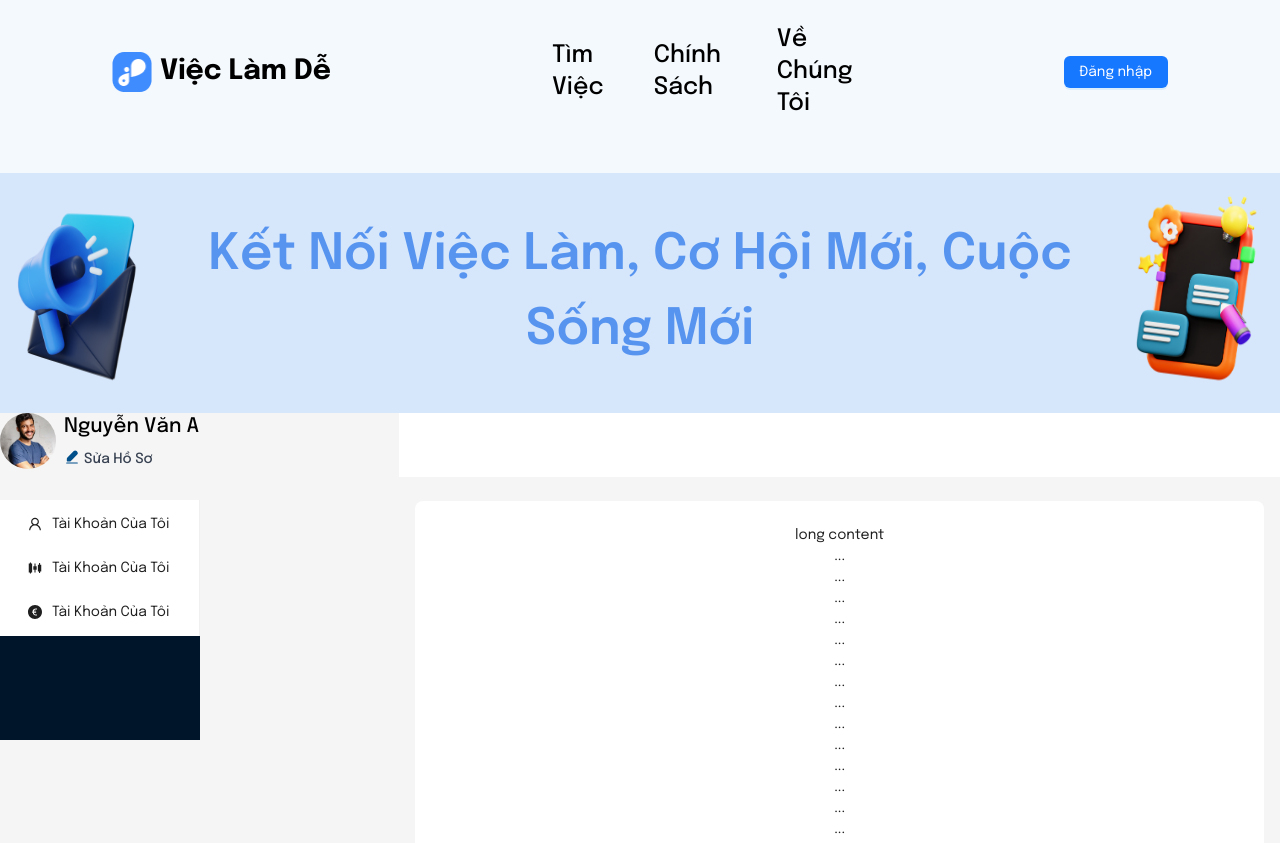
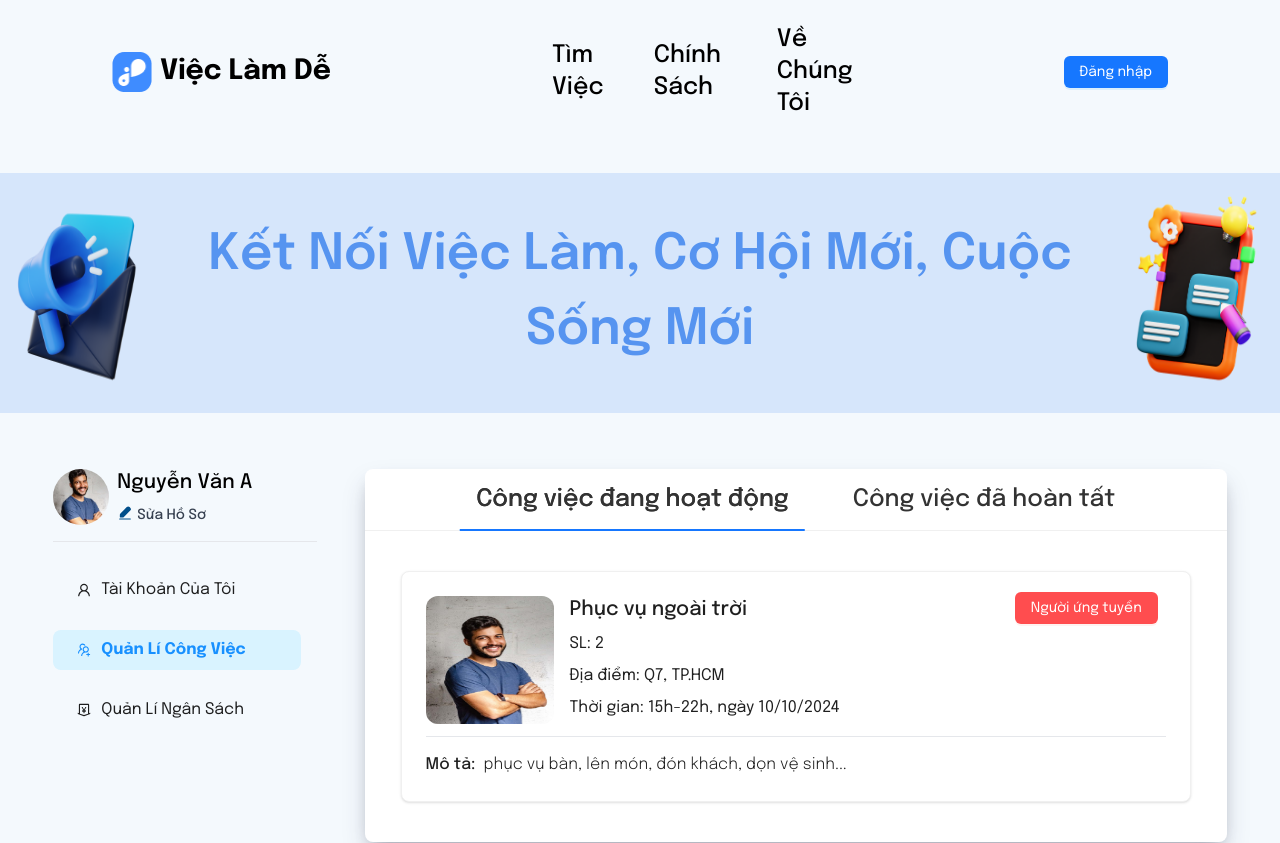
Before and after one commit to LamPhuongZ/FE-Hackathon-TypeScript, a React (Vite) app: page /profile-worker in a window 1280 px wide. Shown: the top 843 px of the page. Built offline with nearby package versions, Linux system fonts and the light colour scheme; a small style sheet from the web is missing.

Commit message:
feat: update profile hr

```diff
--- a/src/pages/ProfileWorkerPage/ProfileWorkerPage.scss
+++ b/src/pages/ProfileWorkerPage/ProfileWorkerPage.scss
@@ -0,0 +1,34 @@
+.custom-menu {
+  .ant-menu-item {
+    font-size: 16px;
+    font-weight: normal;
+    margin: 20px 0;
+  }
+
+  .ant-menu-item-selected {
+    background-color: #d9f3ff;
+    color: #1890ff;
+    font-weight: bold;
+  }
+
+  .ant-menu-item-icon {
+    font-size: 20px;
+  }
+}
+
+.custom-tab-label {
+    font-weight: 500;
+    font-size: 24px;
+    color: #333;
+    padding: 8px 16px;
+}
+
+.listworker-card{
+  background-color: #E7F8FF;
+}
+
+.skills{
+  border-radius: 12px;
+  background-color: #e8e8e8;
+  padding: 4px 8px;
+}
--- a/src/pages/ProfileWorkerPage/index.tsx
+++ b/src/pages/ProfileWorkerPage/index.tsx
@@ -1,140 +1,261 @@
+import React, { useState, useRef } from 'react';
+import { UserOutlined, UsergroupAddOutlined, MoneyCollectOutlined, ArrowLeftOutlined } from '@ant-design/icons';
+import type { MenuProps } from 'antd';
+import { Menu, Card, Button, Tabs } from 'antd';
+import "./ProfileWorkerPage.scss"
 import Ava from "../../assets/images/ava.jpg"
 import Edit from "../../assets/icons/edit.svg"
-// import User from "../../assets/icons/user.svg"
-// import Worker from "../../assets/icons/worker.svg"
-// import Money from "../../assets/icons/money.svg"
-// import Card from "../../components/card"
+import logoStar from "../../assets/icons/star.svg"
+import logoCheck from "../../assets/icons/check.svg"
+import Phone from "../../assets/icons/phone.svg"
+import Address from "../../assets/icons/address.svg"
+import Calendar from "../../assets/icons/calendar.svg"
 
 
+type MenuItem = Required<MenuProps>['items'][number];
 
-// export default function ProfileWorkerPage() {
-//     return (
-//       <div className="page-profile-worker w-11/12 custom-background m-auto flex gap-6 mt-14">
-//         <div className="col1 w-1/4 flex flex-col">
-//           <div className="col1-infor flex flex-row gap-2">
-//             <div className="w-14 h-14 overflow-hidden rounded-full">
-//               <img
-//                 src={Ava}
-//                 alt="Ảnh đại diện"
-//                 className="w-full h-full object-cover"
-//               />
-//             </div>
+const items: MenuItem[] = [
+  {
+    key: '1',
+    icon: <UserOutlined />,
+    label: 'Tài Khoản Của Tôi',
+  },
+  {
+    key: '2',
+    icon: <UsergroupAddOutlined />,
+    label: 'Quản Lí Công Việc',
+  },
+  {
+    key: '3',
+    icon: <MoneyCollectOutlined />,
+    label: 'Quản Lí Ngân Sách',
+  }
+];
 
-//             <div className="col1-infor-name flex flex-col gap-2">
-//               <h3 className="font-medium text-xl">Nguyễn Văn A</h3>
-//               <button className="flex gap-1 ">
-//                 <img src={Edit} alt="Chỉnh sửa icon" />
-//                 <p className="text-sm font-medium text-gray-700">Sửa Hồ Sơ</p>
-//               </button>
-//             </div>
-//           </div>
-//           <hr className="my-4" />
-//           <div className="flex flex-col gap-6 mt-4">
-//             <button className="flex flex-row gap-2">
-//               <img src={User} alt="Account" className="w-6 h-6" />
-//               <p className="text-xl font-normal">Tài Khoản Của Tôi</p>
-//             </button>
+const ProfileWorkerPage: React.FC = () => {
+  const [activeMenuItem, setActiveMenuItem] = useState('2');
+  const [activeTab, setActiveTab] = useState('1');
+  const [showApplicants, setShowApplicants] = useState(false);
+  const [selectedWorkerId, setSelectedWorkerId] = useState<string | null>(null);
+  const applicantsListRef = useRef<HTMLDivElement>(null);
 
-//             <button className="flex flex-row gap-2">
-//               <img src={Worker} alt="Worker" className="w-6 h-6" />
-//               <p className="text-xl font-medium text-blue-800 ">
-//                 {" "}
-//                 Quản Lí Công Việc
-//               </p>
-//             </button>
-
-//             <button className="flex flex-row gap-2">
-//               <img src={Money} alt="Money" className="w-6 h-6" />
-//               <p className="text-xl font-normal"> Quản Lí Ngân Sách</p>
-//             </button>
-//           </div>
-//         </div>
-//         <div className="col2 w-3/4 flex flex-col gap-10">
-//           <div className="col2-row1 bg-white w-full flex justify-evenly py-4">
-//             <button className="font-medium text-2xl bg-gray-300">
-//               Công việc đang hoạt động
-//             </button>
-//             <button className="font-medium text-2xl">
-//               Công việc đã hoàn tất
-//             </button>
-//           </div>
-//           <div className="col2-row2 bg-white py-10 ">
-//             <div className="w-11/12 flex flex-col m-auto relative">
-//               <Card width="100%" height="100%">
-//                 <div className="infor-work flex gap-4">
-//                   <img
-//                     src={Ava}
-//                     alt="Ảnh công việc"
-//                     className="rounded-xl w-32 h-32"
-//                   />
-//                   <div className="infor-work-detail flex flex-col gap-2">
-//                     <h1 className="text-xl font-medium">Phục vụ ngoài trời</h1>
-//                     <p>SL: 2</p>
-//                     <p>Địa điểm: Q7, TP.HCM</p>
-//                     <p>Thời gian: 15h-22h, ngày 10/10/2024</p>
-//                   </div>
-//                 </div>
-//                 <hr className="my-2" />
-//                 <div className="infor-work-detail2 flex gap-2">
-//                   <h3 className="text-base font-medium">Mô tả:</h3>
-//                   <p className="text-base font-light">
-//                     phục vụ bàn, lên món, đón khách, dọn vệ sinh...
-//                   </p>
-//                 </div>
-
-//                 {/* <Button className="bg-red-700 ">Người ứng tuyển</Button> */}
-
-//                 <button className="absolute translate-y-1/4 translate-x-full w-1/5 bg-red-500 rounded-xl py-1">
-//                   Người ứng tuyển
-//                 </button>
-//               </Card>
-//             </div>
-//           </div>
-//         </div>
-//       </div>
-//     );
-// }
-
-
-import React from "react";
-import {
-  EuroCircleFilled,
-SlidersFilled,
-  UserOutlined,
-} from "@ant-design/icons";
-import type { MenuProps } from "antd";
-import { Layout, Menu, theme } from "antd";
-
-const { Header, Content, Footer, Sider } = Layout;
-
-const siderStyle: React.CSSProperties = {
-  overflow: "auto",
-  height: "30%",
-  position: "absolute",
-  insetInlineStart: 0,
-  top: 500,
-  bottom: 0,
-  scrollbarWidth: "thin",
-  scrollbarColor: "unset",
+  const handleMenuClick: MenuProps['onClick'] = (e) => {
+    setActiveMenuItem(e.key);
   };
 
-const items: MenuProps["items"] = [
-  UserOutlined,
-  SlidersFilled,
-  EuroCircleFilled,
-].map((icon, index) => ({
-  key: String(index + 1),
-  icon: React.createElement(icon),
-  label: `Tài Khoản Của Tôi`,
-}));
+  const handleTabChange = (key: string) => {
+    setActiveTab(key);
+  };
 
-const App: React.FC = () => {
-  const {
-    token: { colorBgContainer, borderRadiusLG },
-  } = theme.useToken();
+  const handleApplicantsClick = () => {
+    setShowApplicants(true);
+  };
+
+  const handleSelectWorker = (workerId: string) => {
+    setSelectedWorkerId(workerId);
+  };
+
+  const handleGoBack = () => {
+    setSelectedWorkerId(null);
+    // Scroll to top of the applicants list after a short delay
+    setTimeout(() => {
+      applicantsListRef.current?.scrollIntoView({ behavior: 'smooth' });
+    }, 100);
+  };
+
+  const renderWorkerDetail = () => {
+    return (
+      <div className="page-detail-worker w-11/12 bg-white m-auto">
+        <div className="content-detail-worker w-full m-auto pt-10 pb-4 flex flex-col gap-5">
+          <Card className="w-full h-full border border-[#cacaca] rounded-[24px]">
+            <div className="flex flex-row items-center gap-6">
+              <div className="col1 w-28 h-28 overflow-hidden rounded-full">
+                <img
+                  src={Ava}
+                  alt="Ảnh đại diện"
+                  className="w-full h-full object-cover"
+                />
+              </div>
+              <div className="col2 flex flex-col gap-2">
+                <h1 className="font-semibold text-3xl">NGUYỄN VĂN A</h1>
+                <div className="flex flex-row gap-2">
+                  <img src={logoCheck} alt="Đã xác thực" className="w-6 h-6" />
+                  <p className="font-normal text-lg">Đã xác thực</p>
+                </div>
+              </div>
+              <div className="col3 ml-auto mr-4 flex gap-1 px-16 py-4 border rounded-xl shadow-lg shadow-blue-400 cursor-pointer">
+                <img src={Phone} alt="Điện thoại" />
+                <p className="text-xl font-semibold text-gray-600 ">
+                  123-456-789
+                </p>
+              </div>
+            </div>
+          </Card>
+          <Card className="w-full h-full border border-[#cacaca] rounded-[24px]">
+            <div className="flex flex-col gap-5">
+              <div className="row1 flex gap-4">
+                <div className="w-1/3">
+                  <h3 className="font-semibold text-lg mb-2">Ngày sinh</h3>
+                  <Card className="w-full border border-[#cacaca]">
+                    <p className="font-light text-base">10-10-2024</p>
+                  </Card>
+                </div>
+                <div className="w-2/3">
+                  <h3 className="font-semibold text-lg mb-2">Địa chỉ</h3>
+                  <Card className="w-full border border-[#cacaca] ">
+                    <p className="font-light text-base">
+                      123 Likelion, Q7, HoChiMinh
+                    </p>
+                  </Card>
+                </div>
+              </div>
+              <div className="row2 flex gap-4">
+                <div className="w-1/3">
+                  <h3 className="font-semibold text-lg mb-2">Đánh giá</h3>
+                  <Card className="w-full border border-[#cacaca] ">
+                    <div className="flex flex-row gap-2 items">
+                      <img src={logoStar} alt="Đánh giá" className="w-5 h-5" />
+                      <p className="font-light text-lg">4.0</p>
+                    </div>
+                  </Card>
+                </div>
+                <div className="w-2/3">
+                  <h3 className="font-semibold text-lg mb-2">Kỹ năng</h3>
+                  <Card className="w-full border border-[#cacaca] ">
+                    <div className="flex flex-row gap-3 flex-wrap">
+                      <p className="font-light text-sm px-3 py-1 border bg-gray-200 rounded-full">
+                        Dọn vệ sinh
+                      </p>
+                      <p className="font-light text-sm px-3 py-1 border bg-gray-200 rounded-full">
+                        Phục vụ
+                      </p>
+                      <p className="font-light text-sm px-3 py-1 border bg-gray-200 rounded-full">
+                        Bảo vệ
+                      </p>
+                    </div>
+                  </Card>
+                </div>
+              </div>
+            </div>
+          </Card>
+          <Card className="w-full h-full  border border-[#cacaca] rounded-[24px]">
+            <h3 className="font-semibold text-lg mb-3">Đã hoàn thành</h3>
+            <div className="flex flex-row gap-4 flex-wrap">
+              <Card className="w-[48%] h-full border border-[#cacaca] rounded-[24px]">
+                <div className="title-job flex justify-between">
+                  <h1 className="font-semibold text-lg">Giao hàng</h1>
+                  <div className="rate-job flex flex-row gap-1 items-baseline">
+                    <img src={logoStar} alt="Đánh giá" className="w-4 h-4" />
+                    <p className="font-semibold text-lg">4.0</p>
+                  </div>
+                </div>
+                <hr className="my-1" />
+                <div className="content-job flex flex-col mt-2">
+                  <p className="font-light text-base text-center px-4 py-1 border bg-gray-200 rounded-2xl w-2/5 mb-2">
+                    Giao hàng
+                  </p>
+                  <div className="flex flex-row gap-2 items-baseline">
+                    <img src={Address} alt="" className="w-4 h-4" />
+                    <p className="mb-1">Phường 5, Quận 5</p>
+                  </div>
+                  <div className="flex flex-row gap-1 items-baseline">
+                    <img src={Calendar} alt="" className="w-4 h-4" />
+                    <p>10/10/2024-11/10/2024</p>
+                  </div>
+                </div>
+              </Card>
+
+            </div>
+          </Card>
+          <div className='flex gap-2'>
+            <Button
+            title="Quay lại"
+            className="w-2/4 h-12"
+            onClick={handleGoBack}
+          >
+            QUAY LẠI
+          </Button>
+            <Button title="Chọn Ứng Viên" className="w-2/4 h-12 bg-blue-500 text-white font-bold">CHỌN ỨNG VIÊN</Button>
+          </div>
+        </div>
+      </div>
+    );
+  };
+
+  const renderContent = () => {
+    switch (activeMenuItem) {
+      case '1':
+        return <div>Nội dung Tài Khoản Của Tôi</div>;
+      case '2':
+        return (
+          <Tabs style={{ backgroundColor: 'white', paddingBottom: '40px', boxShadow: 'rgba(50, 50, 93, 0.25) 0px 13px 27px -5px, rgba(0, 0, 0, 0.3) 0px 8px 16px -8px', borderRadius: '8px', marginBottom:'50px'}}
+            activeKey={activeTab}
+            onChange={handleTabChange}
+            centered={true}
+            items={[
+              {
+                key: '1',
+                label: <span className="custom-tab-label">Công việc đang hoạt động</span>,
+                children: selectedWorkerId ? renderWorkerDetail() : (
+                  showApplicants ? (
+                    <div ref={applicantsListRef}>
+                      <ApplicantsList
+                        onBack={() => setShowApplicants(false)}
+                        onSelectWorker={handleSelectWorker}
+                      />
+                    </div>
+                  ) : (
+                    <Card className="w-11/12 m-auto relative mt-6 shadow ">
+                      <div className="infor-work flex gap-4">
+                        <img
+                          src={Ava}
+                          alt="Ảnh công việc"
+                          className="rounded-xl w-32 h-32"
+                        />
+                        <div className="infor-work-detail flex flex-col gap-2">
+                          <h1 className="text-xl font-medium">Phục vụ ngoài trời</h1>
+                          <p className='text-base'>SL: 2</p>
+                          <p className='text-base'>Địa điểm: Q7, TP.HCM</p>
+                          <p className='text-base'>Thời gian: 15h-22h, ngày 10/10/2024</p>
+                        </div>
+                      </div>
+                      <hr className='mt-3 ' />
+                      <div className="infor-work-detail2 flex gap-2 mt-4">
+                        <h3 className="text-base font-medium">Mô tả:</h3>
+                        <p className="text-base font-light">
+                          phục vụ bàn, lên món, đón khách, dọn vệ sinh...
+                        </p>
+                      </div>
+                      <Button
+                        type="primary"
+                        danger
+                        className="absolute right-8 top-5"
+                        onClick={handleApplicantsClick}
+                      >
+                        Người ứng tuyển
+                      </Button>
+                    </Card>
+                  )
+                ),
+              },
+              {
+                key: '2',
+                label: <span className="custom-tab-label">Công việc đã hoàn tất</span>,
+                children: 'Nội dung công việc đã hoàn tất',
+              },
+            ]}
+          />
+        );
+      case '3':
+        return <div>Nội dung Quản Lí Ngân Sách</div>;
+      default:
+        return null;
+    }
+  };
 
   return (
-    <Layout hasSider>
+    <div className="page-profile-worker w-11/12 custom-background m-auto flex gap-6 mt-14">
+      <div className="col1 w-1/4 flex flex-col">
         <div className="col1-infor flex flex-row gap-2">
           <div className="w-14 h-14 overflow-hidden rounded-full">
             <img
@@ -148,49 +269,95 @@ const App: React.FC = () => {
             <h3 className="font-medium text-xl">Nguyễn Văn A</h3>
             <button className="flex gap-1 ">
               <img src={Edit} alt="Chỉnh sửa icon" />
-            <p className="text-sm font-medium text-gray-700">Sửa Hồ Sơ</p>{" "}
+              <p className="text-sm font-medium text-gray-700">Sửa Hồ Sơ</p>
             </button>
           </div>
         </div>
-      <Sider style={siderStyle}>
-        <div className="demo-logo-vertical" />
+        <hr className="mt-4 mb-2 w-11/12" />
+
         <Menu
-          theme="light"
+          onClick={handleMenuClick}
+          className="custom-menu"
+          style={{
+            width: 256,
+            backgroundColor: "#F4F9FD",
+            border: 'none',
+          }}
+          selectedKeys={[activeMenuItem]}
           mode="inline"
-          defaultSelectedKeys={["4"]}
           items={items}
+        />
+      </div>
 
-        />
-      </Sider>
-      <Layout style={{ marginInlineStart: 200 }}>
-        <Header style={{ padding: 0, background: colorBgContainer }} />
-        <Content style={{ margin: "24px 16px 0", overflow: "initial" }}>
-          <div
-            style={{
-              padding: 24,
-              textAlign: "center",
-              background: colorBgContainer,
-              borderRadius: borderRadiusLG,
-            }}
-          >
-            <p>long content</p>
-            {
-              // indicates very long content
-              Array.from({ length: 100 }, (_, index) => (
-                <React.Fragment key={index}>
-                  {index % 20 === 0 && index ? "more" : "..."}
-                  <br />
-                </React.Fragment>
-              ))
-            }
+      <div className="col2 w-3/4 flex flex-col gap-10">
+        {renderContent()}
       </div>
-        </Content>
-        <Footer style={{ textAlign: "center" }}>
-          Ant Design ©{new Date().getFullYear()} Created by Ant UED
-        </Footer>
-      </Layout>
-    </Layout>
+    </div>
   );
 };
 
-export default App;
+const ApplicantsList: React.FC<{ onBack: () => void, onSelectWorker: (workerId: string) => void }> = ({ onBack, onSelectWorker }) => {
+  return (
+    <div className="w-11/12 m-auto mt-6">
+      <div className="flex items-center mb-4 relative">
+        <Button
+          icon={<ArrowLeftOutlined />}
+          onClick={onBack}
+          className="absolute left-0"
+          type="text"
+        />
+        <h2 className="text-xl font-medium w-full text-center">Danh sách người ứng tuyển</h2>
+      </div>
+      <div className="listworker-detail flex flex-wrap justify-between gap-y-6">
+        {[1, 2, 3].map((id) => (
+          <Card
+            key={id}
+            className="listworker-card  w-[48%] cursor-pointer shadow-md transition-transform duration-300 ease-in-out overflow-hidden hover:scale-105 hover:shadow-lg"
+            onClick={() => onSelectWorker(id.toString())}
+          >
+            <div className="flex flex-row gap-3">
+              <div className="col-left w-2/5 flex flex-col items-center">
+                <div className="relative flex-grow">
+                  <div className="w-32 h-32 overflow-hidden rounded-full">
+                    <img
+                      src={Ava}
+                      alt="Ảnh đại diện"
+                      className="w-full h-full object-cover"
+                    />
+                  </div>
+                  <div className="absolute bottom-3 right-3 transform translate-x-1/4 translate-y-1/4">
+                    <img src={logoCheck} alt="Kiểm tra" />
+                  </div>
+                </div>
+                <div className="rate flex items-center mt-auto">
+                  <img src={logoStar} alt="Đánh giá" className="w-5 h-5" />
+                  <p className="text-lg font-semibold ml-1 mt-1.5">4.0</p>
+                </div>
+              </div>
+              <div className="col-right w-3/5 flex flex-col justify-between">
+                <div>
+                  <div className="font-bold text-xl mb-3">Nguyen Van {String.fromCharCode(64 + id)}</div>
+                  <div>
+                    <h5 className="font-semibold text-sm pb-1">Kỹ năng</h5>
+                    <div className="flex gap-2 flex-wrap">
+                      <p className="skills">Dọn vệ sinh</p>
+                      <p className="skills">Phục vụ</p>
+                      <p className="skills">Giao hàng</p>
+                      <p className="skills">...</p>
+                    </div>
+                  </div>
+                </div>
+                <div className="font-semibold text-sm">
+                  Số việc đã hoàn thành:{" "}
+                  <span className="font-semibold text-red-500">18</span>
+                </div>
+              </div>
+            </div>
+          </Card>
+        ))}
+      </div>
+    </div>
+  );
+};
+
+export default ProfileWorkerPage;
```
Also changed, not shown: src/assets/icons/calendar.svg (added). Lines whose indentation alone changed are shown as unchanged.
